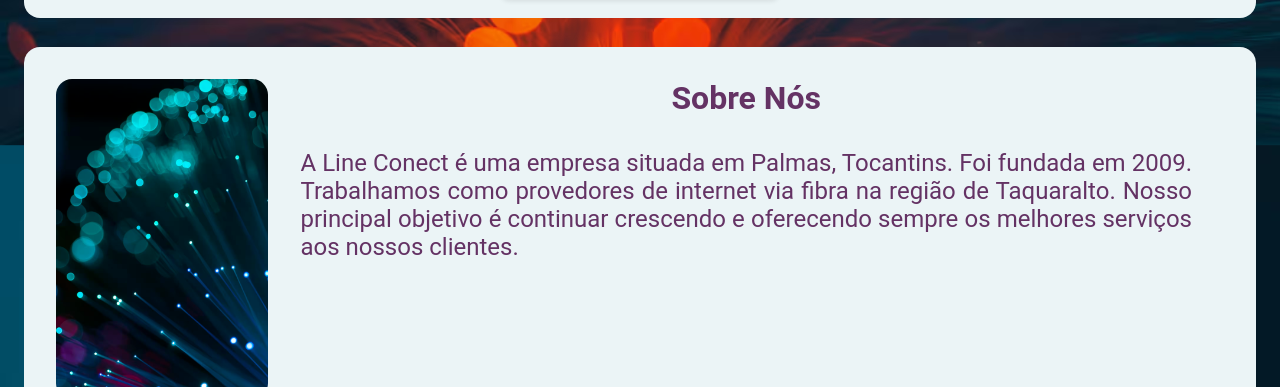
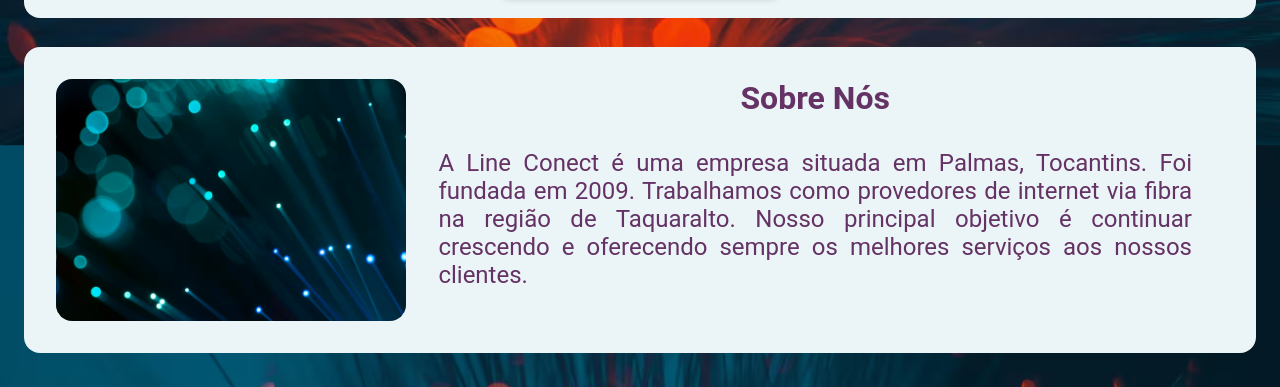
Before and after one commit to UbiracyCruz/pamphlet, a plain HTML site: page index.html in a window 1280 px wide. Shown: the part 708-1095 px from the top of the page. Drawn offline with Linux system fonts and the light colour scheme.

Commit message:
Changes to about us image

```diff
--- a/index.html
+++ b/index.html
@@ -114,7 +114,7 @@
             </div>
         </section>
         <section class="about-us page">
-            <img src="./images/alternate-bg.avif" alt="Fibra optica">
+            <div class="image"></div>
             <div>
                 <h1 id="about">Sobre Nós</h1>
                 <p>A Line  Conect é uma empresa situada em Palmas, Tocantins. Foi fundada em 2009. Trabalhamos como provedores de internet via fibra na região de Taquaralto. Nosso principal objetivo é continuar crescendo e oferecendo sempre os melhores serviços aos nossos clientes.</p>
--- a/styles.css
+++ b/styles.css
@@ -178,11 +178,10 @@ main {
     font-size: 1.3em;
     vertical-align: top;
 }
-
 .about-us {
     display: grid;
     align-content: center;
-    grid-template-columns: auto auto;
+    grid-template-columns: auto 70%;
     text-align: justify;
     margin-top: 1em;
     padding: 2rem 2rem;
@@ -192,13 +191,15 @@ main {
         display: grid;
         justify-items: center;
     }
-
-    img{
-        height: 20rem;
-        width: auto;
+     .image{
+        height: 100%;
+        width: 100%;
+        background-size: cover;
+        background-position: center;
         grid-area: span 2;
         border-radius: 1rem;
-    }
+        background-image: url("./images/alternate-bg.avif");
+     }
     h1{
         margin: 0;
         font-size: xx-large;
@@ -260,8 +261,7 @@ footer {
         height: 28rem !important;
     }
     .services {
-        grid-auto-flow: row;
-        align-items: center;
+        gap:0;
     }
     .services h1{
         grid-column: 1;
```
